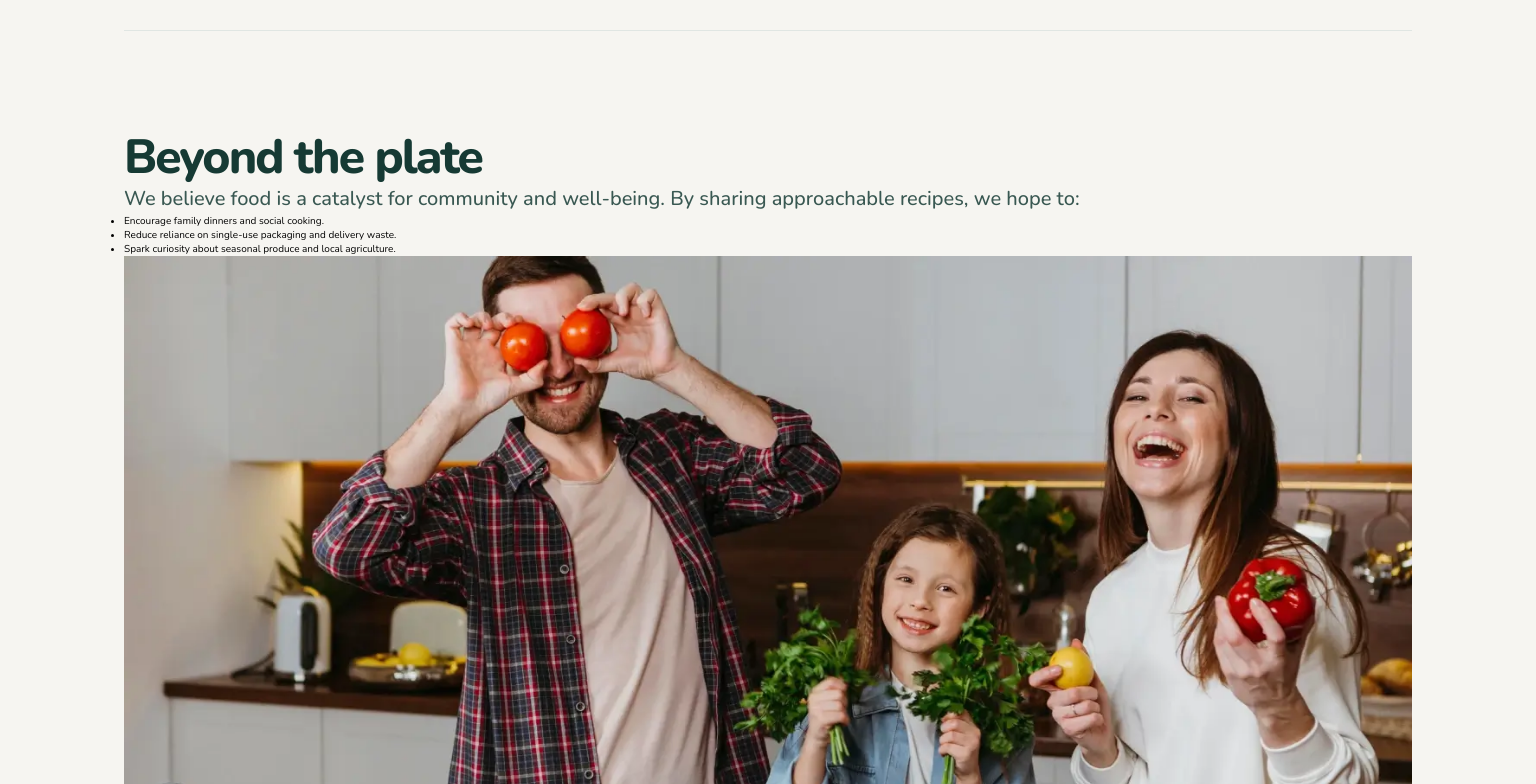
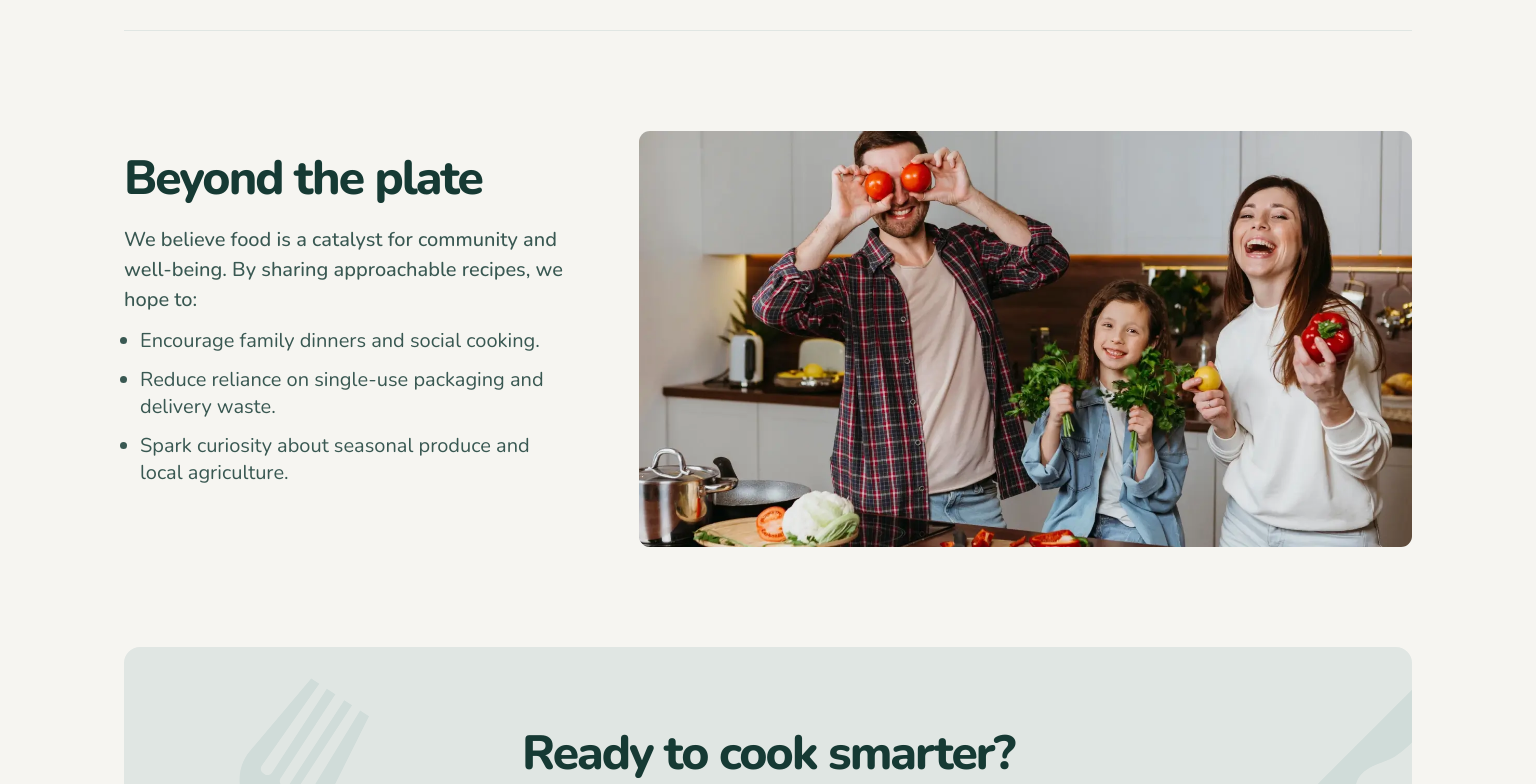
Before and after one commit to EdwardShanahan09/fm-recipe-finder, a React (Vite) app: page /about in a window 1536 px wide. Shown: the part 1500-2284 px from the top of the page. Built offline with nearby package versions, Linux system fonts and the light colour scheme.

Commit message:
Add styles for Vision component elements

```diff
--- a/src/pages/About/Vision/Vision.css
+++ b/src/pages/About/Vision/Vision.css
@@ -1,15 +1,53 @@
 .vision {
   margin-bottom: 4.8rem;
+}
+
+.vision__title {
+  margin-bottom: 2rem;
+}
+
+.vision__description {
+  margin-bottom: 1.2rem;
+}
+
+.vision__list {
+  padding-left: 1.6rem;
+  margin-bottom: 3.2rem;
+}
+
+.vision__item {
+  color: var(--color-neutral-600);
+  font-size: 2rem;
+  margin-bottom: 1.2rem;
+}
+
+.vision__img {
+  border-radius: 1.1rem;
 }
 
 @media (min-width: 768px) {
   .vision {
     margin-bottom: 8rem;
   }
+
+  .vision__list {
+    margin-bottom: 4rem;
+  }
 }
 
 @media (min-width: 1440px) {
   .vision {
+    display: flex;
+    align-items: center;
+    justify-content: space-between;
     margin-bottom: 10rem;
   }
+
+  .vision__text {
+    flex-basis: 35%;
+  }
+
+  .vision__visual {
+    flex-basis: 60%;
+  }
 }
```
